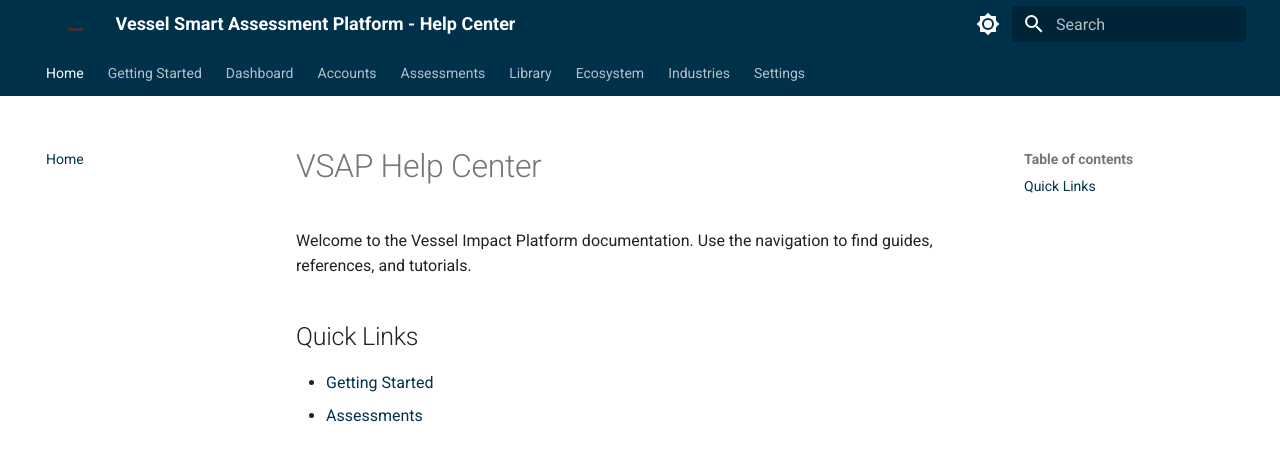
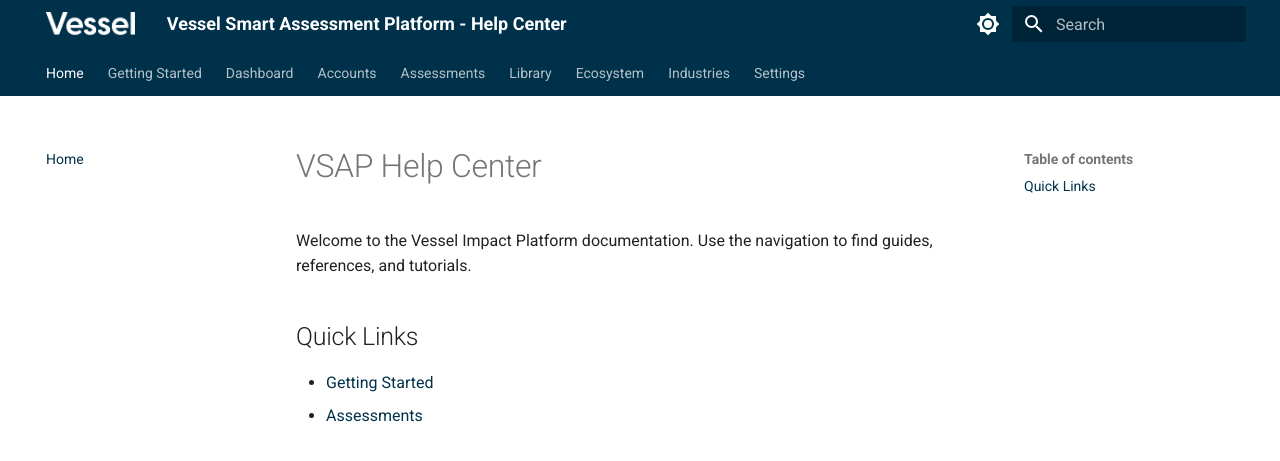
Before and after one commit to Vessel-Scale/vsap-docs, an MkDocs documentation site: the page built from docs/index.md, in a window 1280 px wide. Shown: the top 461 px of the page. Built offline with MkDocs 1.6.1 and Material for MkDocs 9.7.7, drawn with Linux system fonts in a browser that asks for light colours.

```diff
--- a/mkdocs.yml
+++ b/mkdocs.yml
@@ -10,7 +10,7 @@
 
 theme:
   name: material
-  logo: assets/vessel-logo.png
+  logo: assets/vessel-logo-white.png
   favicon: assets/vessel-favicon.png
   palette:
     - scheme: default
```
Also changed, not shown: docs/assets/vessel-logo-white.png (added).
